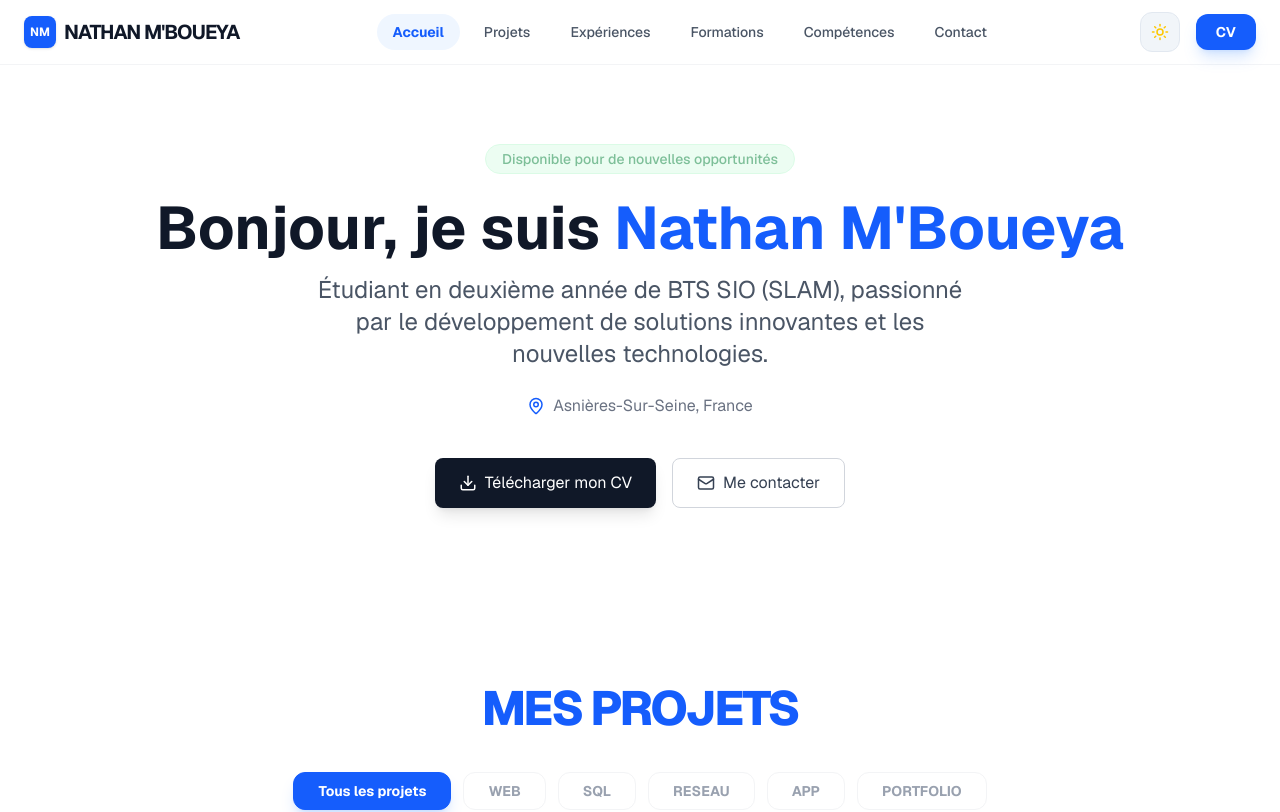
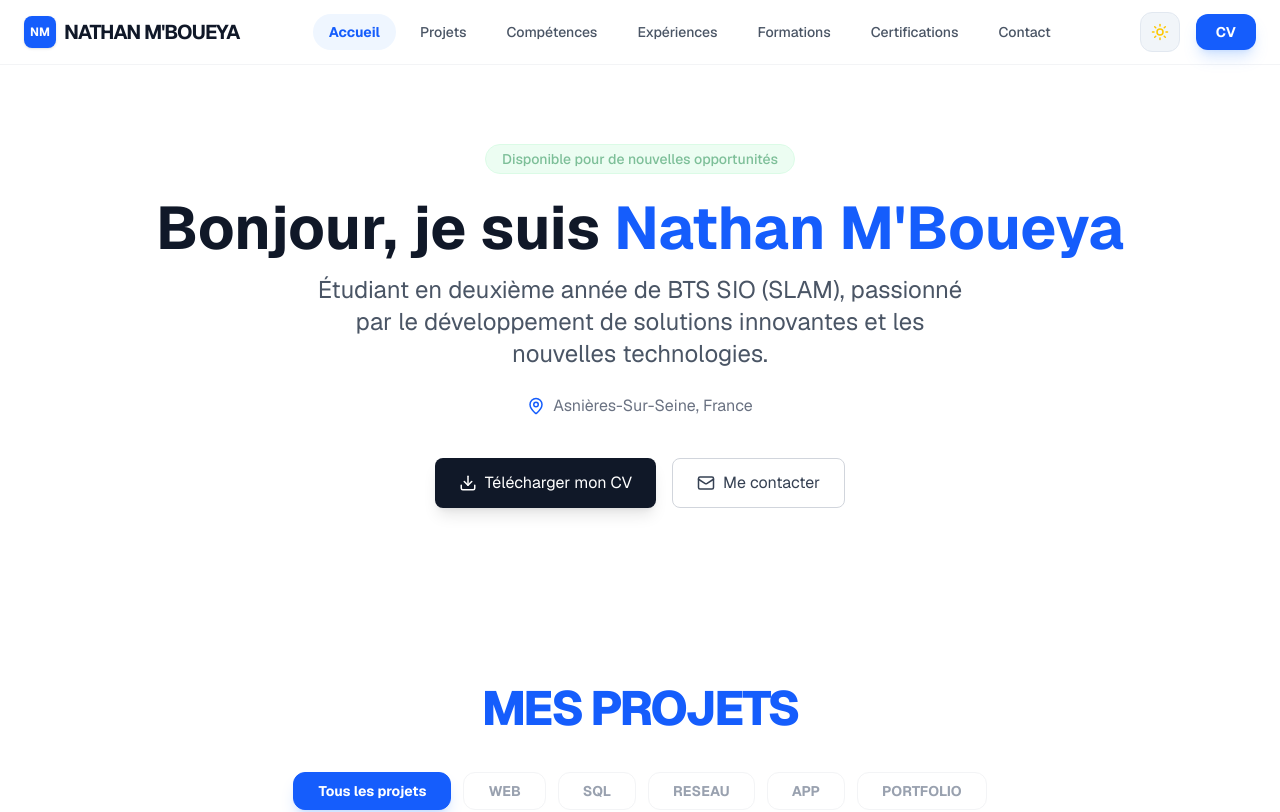
Before and after one commit to Nathan-14-05/PortfolioBTS, a Next.js app: page /PortfolioBTS/ in a window 1280 px wide. Shown: the top 812 px of the page. Built offline with nearby package versions, Linux system fonts and the light colour scheme.

Commit message:
Mise  à jour navbar

```diff
--- a/src/components/Navbar.tsx
+++ b/src/components/Navbar.tsx
@@ -9,9 +9,10 @@ const Navbar = () => {
   const navLinks = [
     { name: 'Accueil', href: '#' },
     { name: 'Projets', href: '#projets' },
+    { name: 'Compétences', href: '#competences' },
     { name: 'Expériences', href: '#experiences' },
     { name: 'Formations', href: '#formations' },
-    { name: 'Compétences', href: '#competences' },
+    { name: 'Certifications', href: '#certifications' },
     { name: 'Contact', href: '#contact' },
   ];
 
@@ -50,7 +51,7 @@ const Navbar = () => {
           <ThemeToggle /> {/* <--- On a ajouté le bouton ici */}
 
           <a
-            href="/cv-nathan.pdf"
+            href="/cv_portfolio.pdf"
             className="bg-blue-600 text-white px-5 py-2 rounded-xl text-sm font-bold hover:bg-blue-700 transition-all shadow-lg shadow-blue-500/20"
           >
             <span className="hidden xs:inline">Télécharger le </span>CV
```
